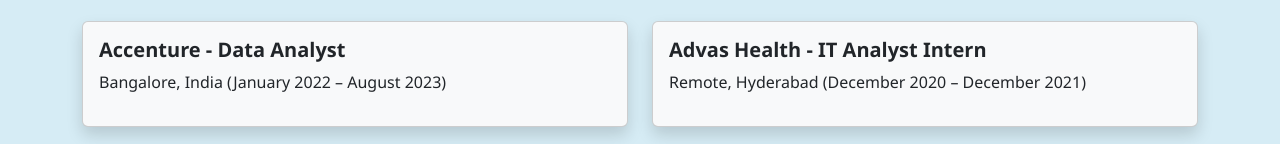
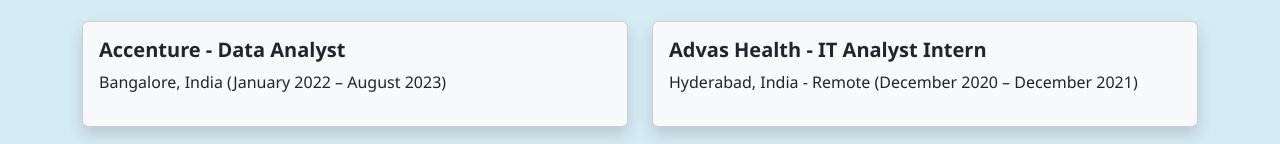
Before and after one commit to Ishwarya-Narla/Github-portfolio, a plain HTML site: page index.html in a window 1280 px wide. Shown: the part 656-800 px from the top of the page. Drawn offline with nearby package versions, Linux system fonts and the light colour scheme.

Commit message:
Update index.html

```diff
--- a/index.html
+++ b/index.html
@@ -67,7 +67,7 @@
       <a href="advas.html" class="text-decoration-none text-dark">
         <div class="card p-3 bg-light shadow">
           <h5 class="fw-bold">Advas Health - IT Analyst Intern</h5>
-          <p>Remote, Hyderabad (December 2020 – December 2021)</p>
+          <p> Hyderabad, India - Remote (December 2020 – December 2021)</p>
         </div>
       </a>
     </div>
```
